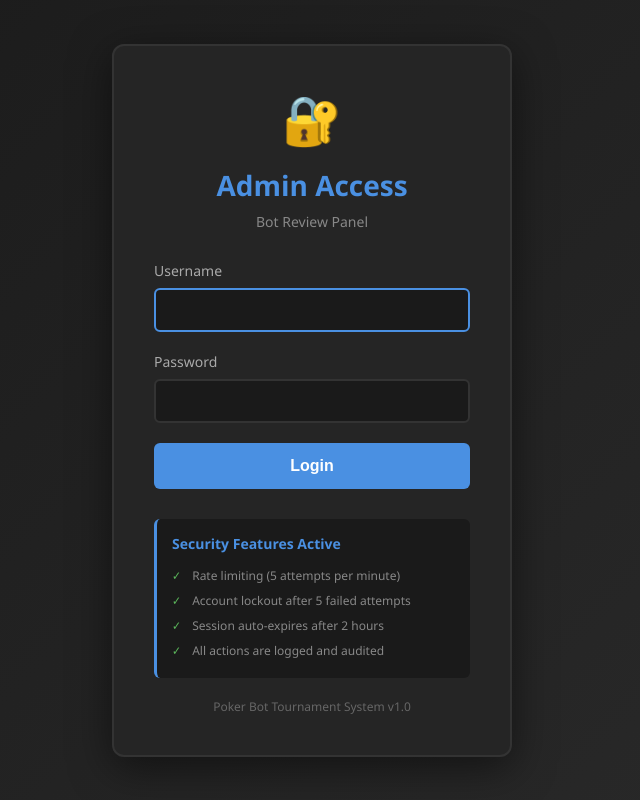
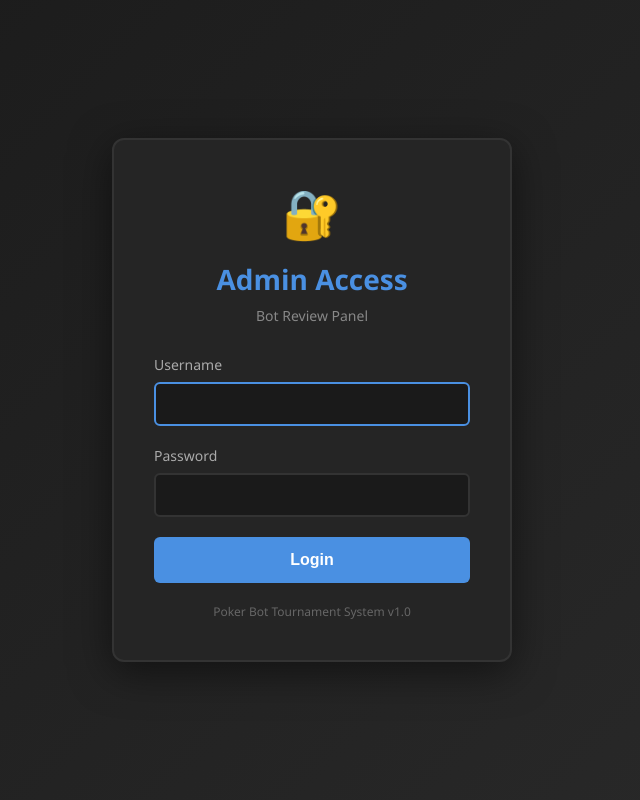
Before and after one commit to 2Elliot/poker, a Flask app: page /admin/login in a window 1280 px wide. Shown: the whole page, without its empty margins (328-968 px from the left). Run offline with Flask 3, Linux system fonts and the light colour scheme; parts of the project's set-up code (start-up, migrations or seed data) failed here and were passed over.

Commit message:
Updated admin login page

```diff
--- a/templates/admin_login.html
+++ b/templates/admin_login.html
@@ -239,16 +239,6 @@
             </div>
         </form>
 
-        <div class="security-info">
-            <h3>Security Features Active</h3>
-            <ul>
-                <li>Rate limiting (5 attempts per minute)</li>
-                <li>Account lockout after 5 failed attempts</li>
-                <li>Session auto-expires after 2 hours</li>
-                <li>All actions are logged and audited</li>
-            </ul>
-        </div>
-
         <div class="footer">
             Poker Bot Tournament System v1.0
         </div>
@@ -256,7 +246,7 @@
 
     <script>
         let loginAttempts = 0;
-        const MAX_ATTEMPTS = 5;
+        const MAX_ATTEMPTS = 8;
 
         function showAlert(message, type = 'error') {
             const alertBox = document.getElementById('alertBox');
```
